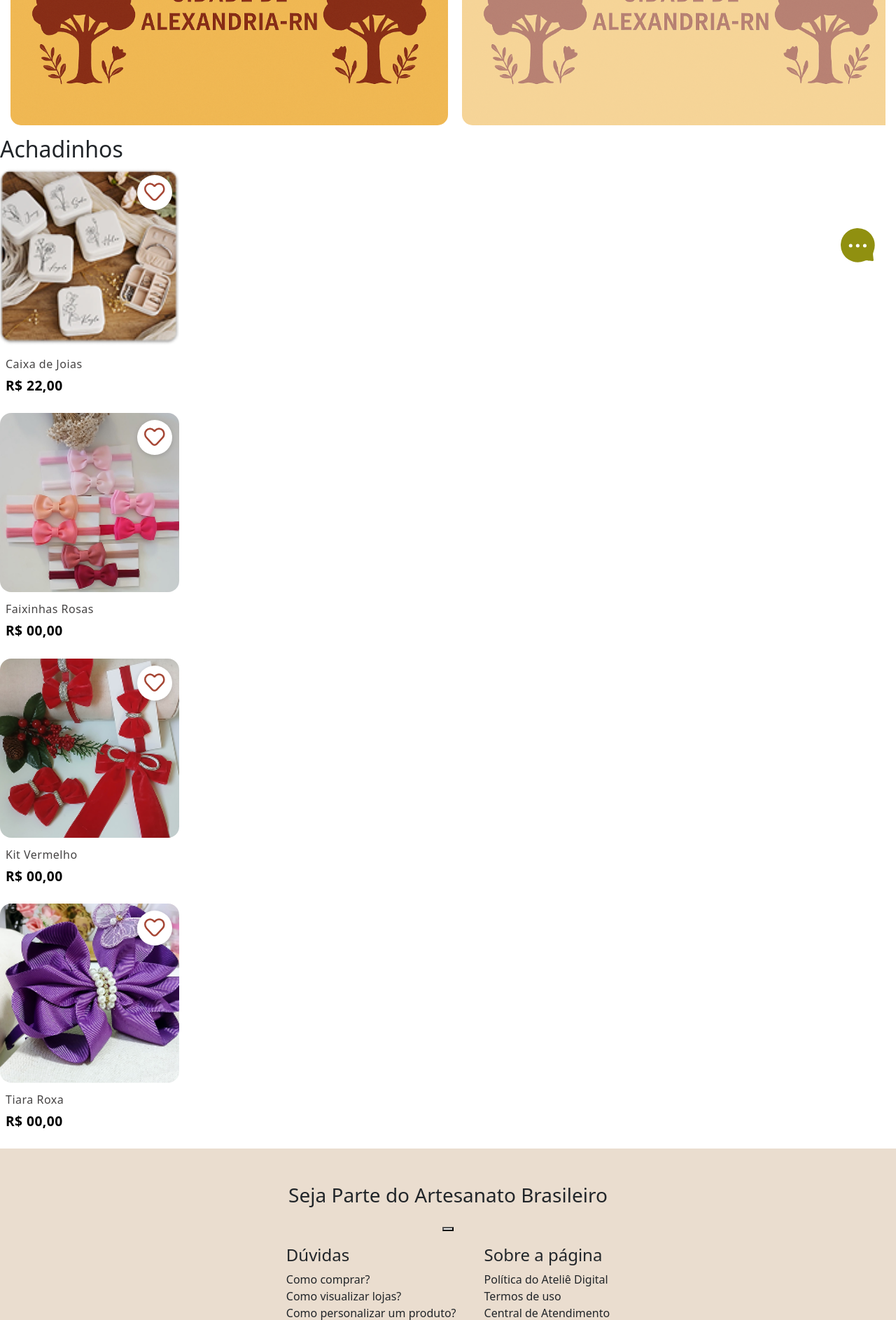
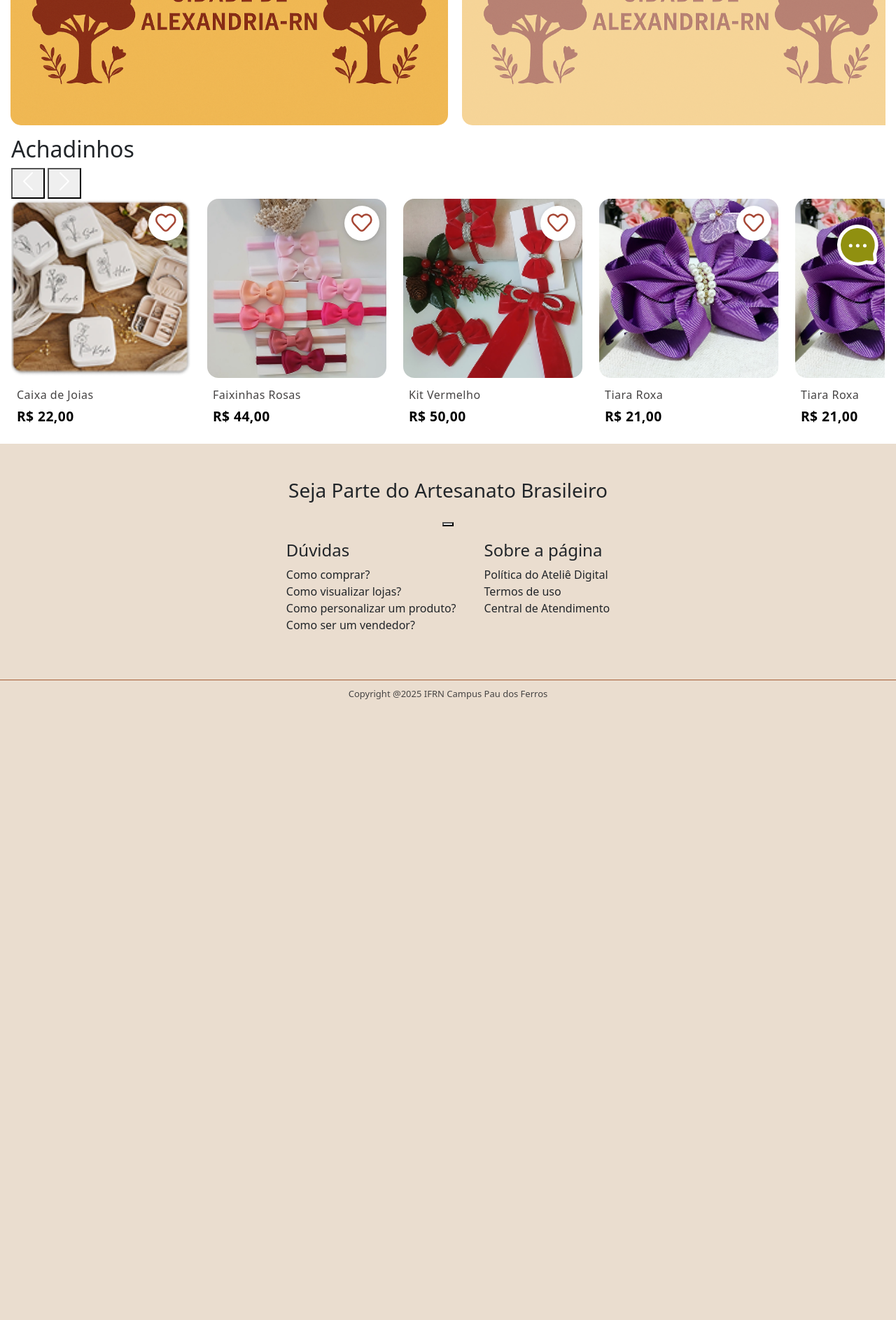
Before and after one commit to AroldoF/Atelie-Digital, a Django app: template templates/index.html in a window 1280 px wide. Shown: the part 395-2281 px from the top of the page at 70% size. After the commit the page ends 1412 px from the top, so only its background shows below. Run offline with Django 5.2, Linux system fonts and the light colour scheme; the template is opened without the code that fills it, so the values that code supplies are empty.

Commit message:
feat: carousel cads

```diff
--- a/apps/products/static/css/partials/card.css
+++ b/apps/products/static/css/partials/card.css
@@ -1,5 +1,6 @@
 .card {
   border: none;
+  width: 16rem;
 }
 
 
--- a/apps/products/templates/products/partials/card.html
+++ b/apps/products/templates/products/partials/card.html
@@ -4,7 +4,7 @@
   <link rel="stylesheet" href="{% static 'css/partials/card.css' %}">
 {% endblock style %}
 
-<div class="card" style="width: 16rem;">
+<div class="card" >
   <div id="areaImg">
     <img src="{% static url %}" class="card-img-top img" alt="{{ description }}">
     <button id="hard">
--- a/static/css/index.css
+++ b/static/css/index.css
@@ -2,9 +2,13 @@
 #achadinhos{
   display: flex;
   flex-direction: column;
+  padding-inline: 1rem;
 }
 
-
+.area-items{
+  display: flex;
+  gap: 1rem;
+}
 @media screen and (max-width: 670px){
 
 }
--- /dev/null
+++ b/static/css/partials/cardsCarousel.css
@@ -0,0 +1,15 @@
+.cardsCarousel{
+  width: 100%;
+}
+.gallery-cards{
+  overflow-x: auto;
+}
+.cards{
+    display: flex;
+    flex-flow: row nowrap;
+    gap: 1.5rem;
+}
+
+.card {
+  flex-shrink: 0; /* Impede que o item encolha */
+}
--- a/templates/index.html
+++ b/templates/index.html
@@ -1,7 +1,12 @@
 {% extends "shared/base.html" %}
 {% block title %}Home{% endblock %}
+{% load static %}
+{% block style %}
+<link rel="stylesheet" href="{% static 'css/index.css'%}">
+{% endblock style %}
 
-{% load static %}
+
+
 
 {% block main %}
 
@@ -10,15 +15,17 @@
 {% include "partials/advertisingCarousel.html" %}
 
 
-
 <section id="achadinhos">
   <h2>Achadinhos</h2>
-  <div class="area-items">
+  <!-- <div class="area-items">
     {% include 'products/partials/card.html' with url='media/caixaDeJoias.png' description='Caixa de Joias' price='R$ 22,00' %}
-    {% include 'products/partials/card.html' with url='media/faixinhas_rosas.png' description='Faixinhas Rosas' price='R$ 00,00' %}
-    {% include 'products/partials/card.html' with url='media/kit_vermelho.png' description='Kit Vermelho' price='R$ 00,00' %}
-    {% include 'products/partials/card.html' with url='media/tiara_roxa.png' description='Tiara Roxa' price='R$ 00,00' %}
-  </div>
+    {% include 'products/partials/card.html' with url='media/faixinhas_rosas.png' description='Faixinhas Rosas' price='R$ 44,00' %}
+    {% include 'products/partials/card.html' with url='media/kit_vermelho.png' description='Kit Vermelho' price='R$ 50,00' %}
+    {% include 'products/partials/card.html' with url='media/tiara_roxa.png' description='Tiara Roxa' price='R$ 21,00' %}
+    {% include 'products/partials/card.html' with url='media/tiara_roxa.png' description='Tiara Roxa' price='R$ 21,00' %}
+    {% include 'products/partials/card.html' with url='media/caixaDeJoias.png' description='Caixa de Joias' price='R$ 22,00' %}
+  </div> -->
+  {% include 'partials/cardsCarousel.html'%}
 </section>
 
 
--- /dev/null
+++ b/templates/partials/cardsCarousel.html
@@ -0,0 +1,46 @@
+{% load static %}
+{% block style %}
+<link rel="stylesheet" href="{% static 'css/partials/cardsCarousel.css'%}">
+{% endblock style %}
+
+
+<div class="cardsCarousel">
+    <button class="button-left control" aria-label="Previous item" >
+    <span class="carousel-control-prev-icon" aria-hidden="true"></span>
+
+    </button>
+    <button class="button-right control" aria-label="next item" >
+        <span class="carousel-control-next-icon" aria-hidden="true"></span>
+    </button>
+    <div class="gallery-cards">
+        <div class="cards">
+
+            <div class="card">
+                {% include 'products/partials/card.html' with url='media/caixaDeJoias.png' description='Caixa de Joias' price='R$ 22,00' %}
+            </div>
+            <div class="card">
+                {% include 'products/partials/card.html' with url='media/faixinhas_rosas.png' description='Faixinhas Rosas' price='R$ 44,00' %}
+            </div>
+            <div class="card">
+                {% include 'products/partials/card.html' with url='media/kit_vermelho.png' description='Kit Vermelho' price='R$ 50,00' %}
+            </div>
+            <div class="card">
+                {% include 'products/partials/card.html' with url='media/tiara_roxa.png' description='Tiara Roxa' price='R$ 21,00' %}
+            </div>
+            <div class="card">
+                {% include 'products/partials/card.html' with url='media/tiara_roxa.png' description='Tiara Roxa' price='R$ 21,00' %}
+            </div>
+            <div class="card">
+                {% include 'products/partials/card.html' with url='media/caixaDeJoias.png' description='Caixa de Joias' price='R$ 22,00' %}
+            </div>
+            <div class="card">
+                {% include 'products/partials/card.html' with url='media/caixaDeJoias.png' description='Caixa de Joias' price='R$ 22,00' %}
+            </div>
+
+        </div>
+    </div>
+</div>
+
+{% block scripts %}
+    <script src="{% static 'js/partials/cardsCarousel.js' %}"></script>
+{% endblock scripts %}
```
Also changed, not shown: static/js/partials/cardsCarousel.js (added).
